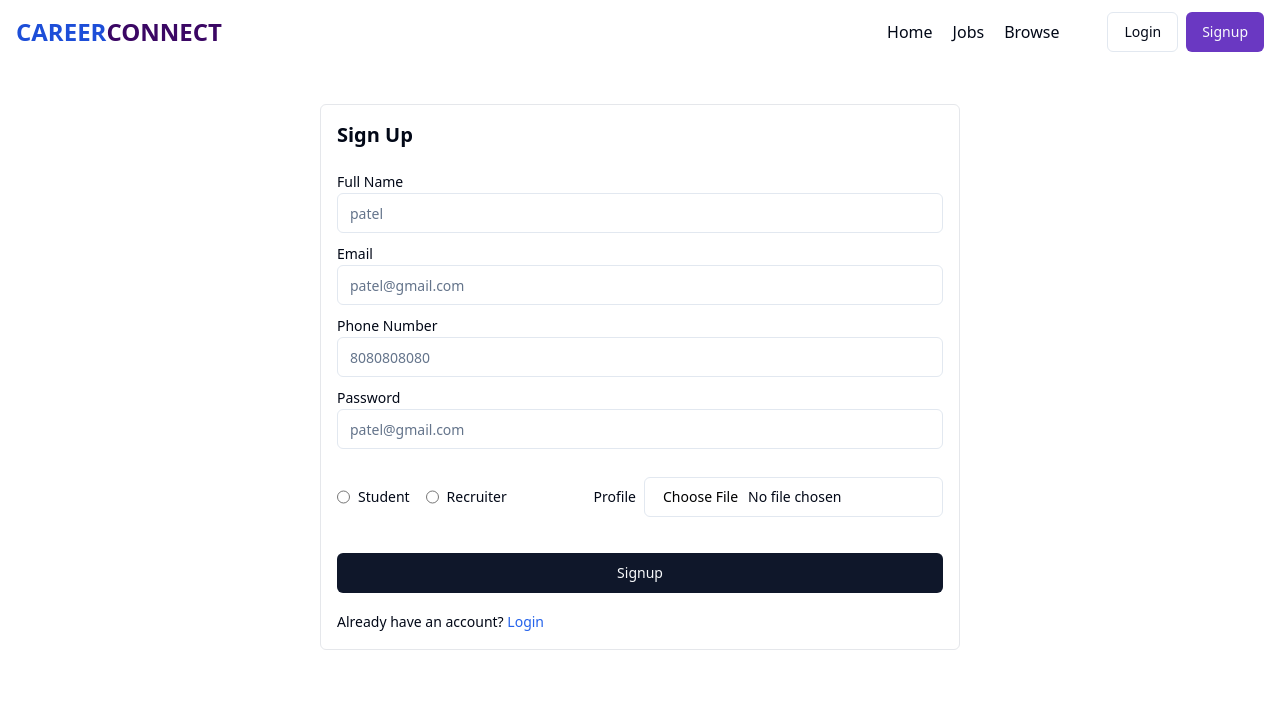
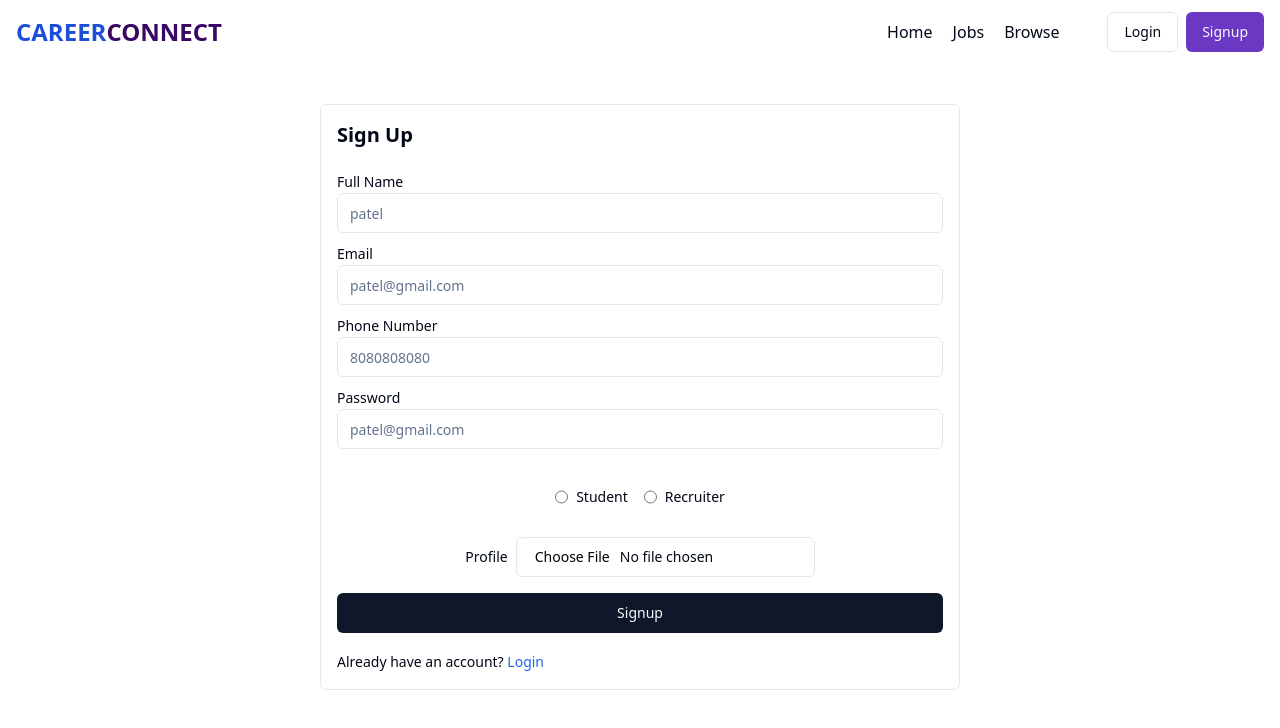
Before and after one commit to TgGupta12/CareerConnect-frontend, a React (Vite) app: page /signup in a window 1280 px wide. Shown: the top 728 px of the page. Built offline with nearby package versions, Linux system fonts and the light colour scheme.

Commit message:
13commit

```diff
--- a/src/components/auth/Login.jsx
+++ b/src/components/auth/Login.jsx
@@ -1,4 +1,4 @@
-import React, { useEffect, useState } from 'react'
+import  { useEffect, useState } from 'react'
 import Navbar from '../shared/Navbar'
 import { Label } from '../ui/label'
 import { Input } from '../ui/input'
--- a/src/components/auth/Signup.jsx
+++ b/src/components/auth/Signup.jsx
@@ -1,4 +1,4 @@
-import React, { useEffect, useState } from 'react'
+import { useEffect, useState } from 'react'
 import Navbar from '../shared/Navbar'
 import { Label } from '../ui/label'
 import { Input } from '../ui/input'
@@ -113,7 +113,7 @@ const Signup = () => {
                             placeholder="patel@gmail.com"
                         />
                     </div>
-                    <div className='flex items-center justify-between'>
+                    <div className='flex-col sm:flex items-center justify-between'>
                         <RadioGroup className="flex items-center gap-4 my-5">
                             <div className="flex items-center space-x-2">
                                 <Input
```
